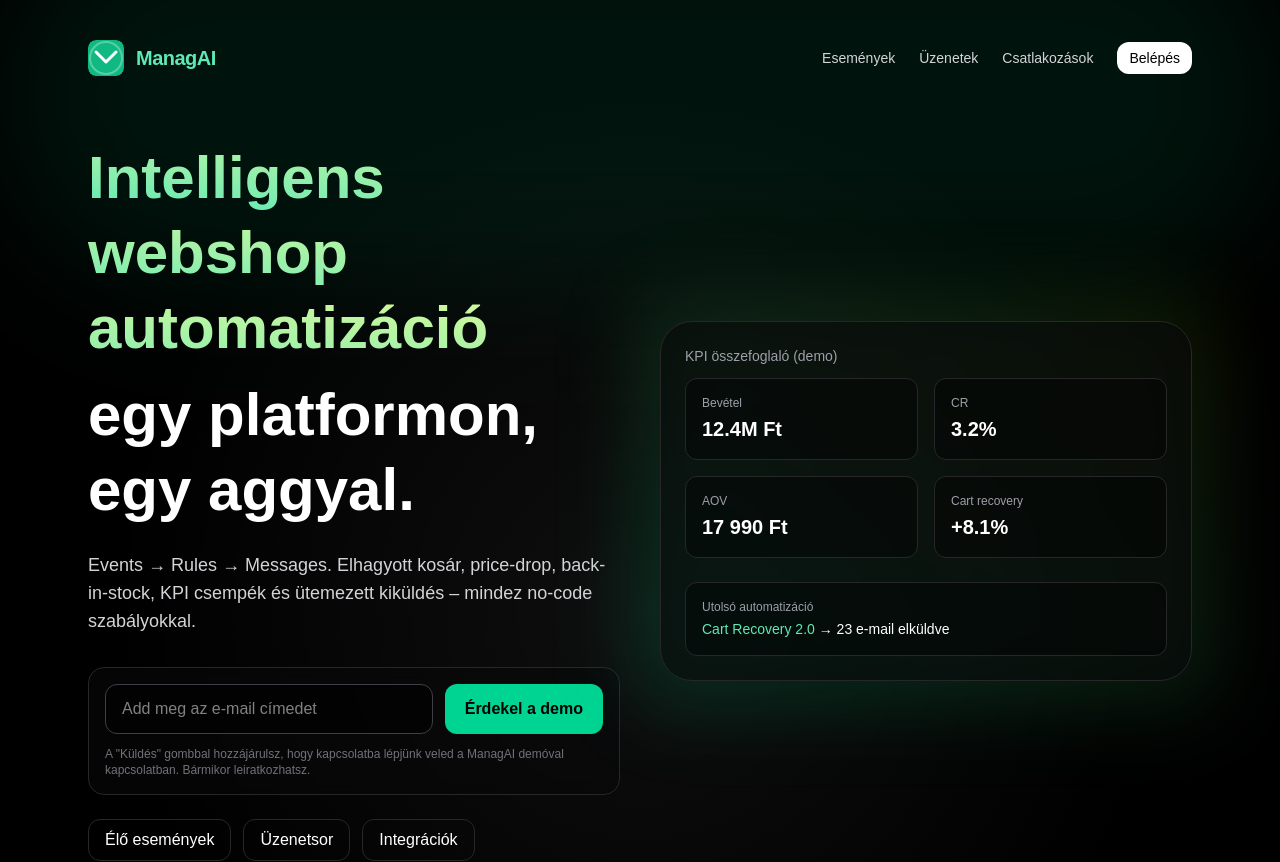
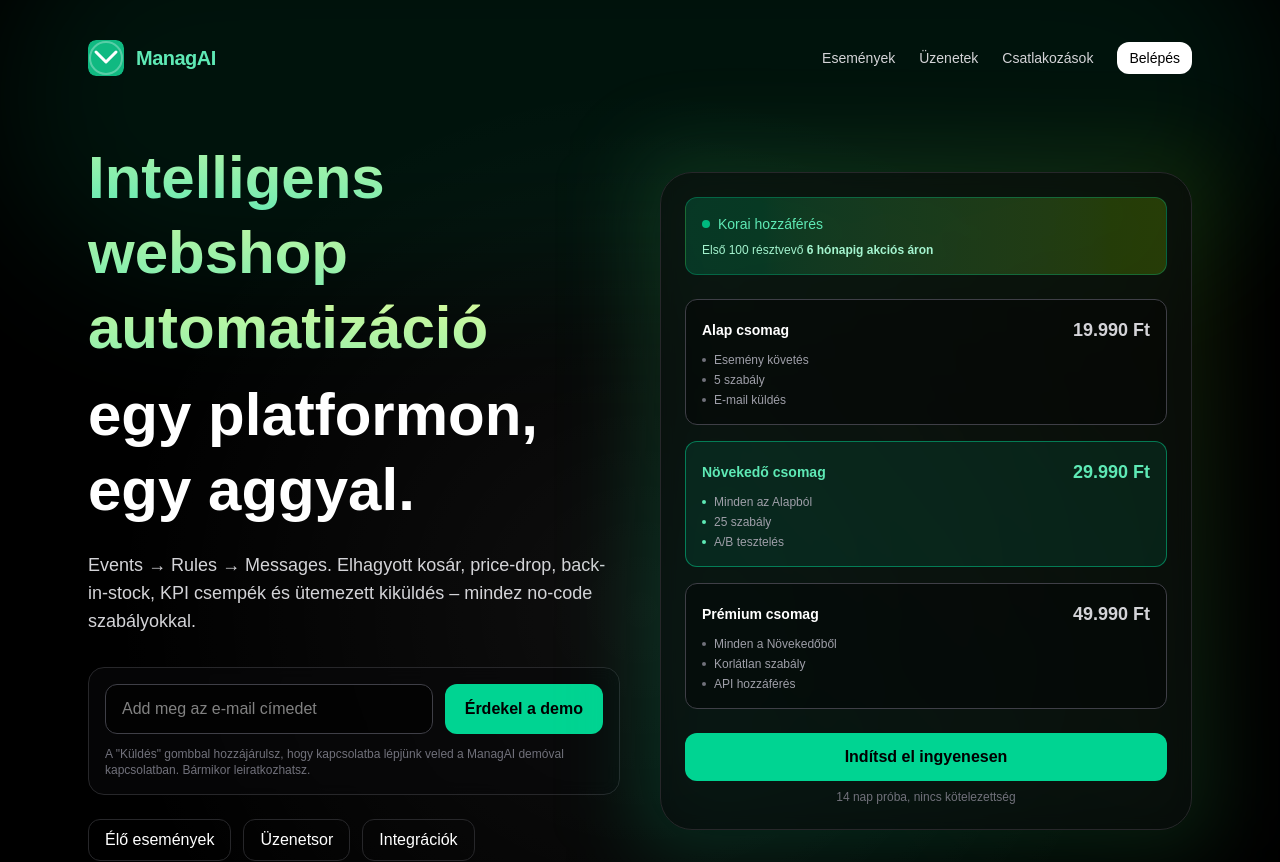
Before and after one commit to managai2025/managai, a Next.js app: page / in a window 1280 px wide. Shown: the top 862 px of the page. Built offline with nearby package versions, Linux system fonts and the light colour scheme.

Commit message:
feat: replace KPI demo with pricing packages and early access promotion

```diff
--- a/src/app/page.tsx
+++ b/src/app/page.tsx
@@ -123,29 +123,65 @@ export default function Home() {
             </div>
           </div>
 
-          {/* Vizuál / mock KPI kártya */}
+          {/* Vizuál / árazási csomagok */}
           <div className="relative">
             <div className="absolute -inset-6 rounded-[2rem] bg-gradient-to-tr from-emerald-500/20 to-lime-400/10 blur-2xl" />
             <div className="relative rounded-[2rem] border border-zinc-800 bg-zinc-950/60 p-6 backdrop-blur">
-              <div className="text-sm text-zinc-400">KPI összefoglaló (demo)</div>
-              <div className="mt-3 grid grid-cols-2 gap-4">
+              {/* Promó banner */}
+              <div className="mb-6 rounded-xl bg-gradient-to-r from-emerald-500/20 to-lime-400/20 border border-emerald-400/30 p-4">
+                <div className="flex items-center gap-2 mb-2">
+                  <div className="h-2 w-2 rounded-full bg-emerald-400 animate-pulse"></div>
+                  <span className="text-sm font-medium text-emerald-300">Korai hozzáférés</span>
+                </div>
+                <p className="text-xs text-emerald-200">
+                  Első 100 résztvevő <span className="font-semibold">6 hónapig akciós áron</span>
+                </p>
+              </div>
+
+              {/* Árazási csomagok */}
+              <div className="space-y-4">
                 {[
-                  { k: 'Bevétel', v: '12.4M Ft' },
-                  { k: 'CR', v: '3.2%' },
-                  { k: 'AOV', v: '17 990 Ft' },
-                  { k: 'Cart recovery', v: '+8.1%' },
-                ].map((x) => (
-                  <div key={x.k} className="rounded-xl border border-zinc-800 bg-black/40 p-4">
-                    <div className="text-xs text-zinc-400">{x.k}</div>
-                    <div className="mt-1 text-xl font-semibold">{x.v}</div>
+                  { name: 'Alap csomag', price: '19.990', features: ['Esemény követés', '5 szabály', 'E-mail küldés'] },
+                  { name: 'Növekedő csomag', price: '29.990', features: ['Minden az Alapból', '25 szabály', 'A/B tesztelés'] },
+                  { name: 'Prémium csomag', price: '49.990', features: ['Minden a Növekedőből', 'Korlátlan szabály', 'API hozzáférés'] },
+                ].map((pkg, idx) => (
+                  <div key={pkg.name} className={`rounded-xl border p-4 ${
+                    idx === 1
+                      ? 'border-emerald-400/50 bg-emerald-400/10'
+                      : 'border-zinc-700 bg-black/40'
+                  }`}>
+                    <div className="flex items-center justify-between mb-2">
+                      <h3 className={`font-semibold text-sm ${
+                        idx === 1 ? 'text-emerald-300' : 'text-white'
+                      }`}>
+                        {pkg.name}
+                      </h3>
+                      <span className={`text-lg font-bold ${
+                        idx === 1 ? 'text-emerald-300' : 'text-zinc-300'
+                      }`}>
+                        {pkg.price} Ft
+                      </span>
+                    </div>
+                    <ul className="text-xs text-zinc-400 space-y-1">
+                      {pkg.features.map((feature, fIdx) => (
+                        <li key={fIdx} className="flex items-center gap-2">
+                          <div className={`h-1 w-1 rounded-full ${
+                            idx === 1 ? 'bg-emerald-300' : 'bg-zinc-500'
+                          }`}></div>
+                          {feature}
+                        </li>
+                      ))}
+                    </ul>
                   </div>
                 ))}
               </div>
-              <div className="mt-6 rounded-xl border border-zinc-800 bg-black/40 p-4">
-                <div className="text-xs text-zinc-400">Utolsó automatizáció</div>
-                <div className="mt-1 text-sm">
-                  <span className="text-emerald-300 font-medium">Cart Recovery 2.0</span> → 23 e-mail elküldve
-                </div>
+
+              {/* CTA */}
+              <div className="mt-6 text-center">
+                <button className="w-full rounded-xl bg-emerald-400 px-4 py-2 py-3 font-semibold text-black hover:opacity-90 transition-opacity">
+                  Indítsd el ingyenesen
+                </button>
+                <p className="mt-2 text-xs text-zinc-500">14 nap próba, nincs kötelezettség</p>
               </div>
             </div>
           </div>
```
